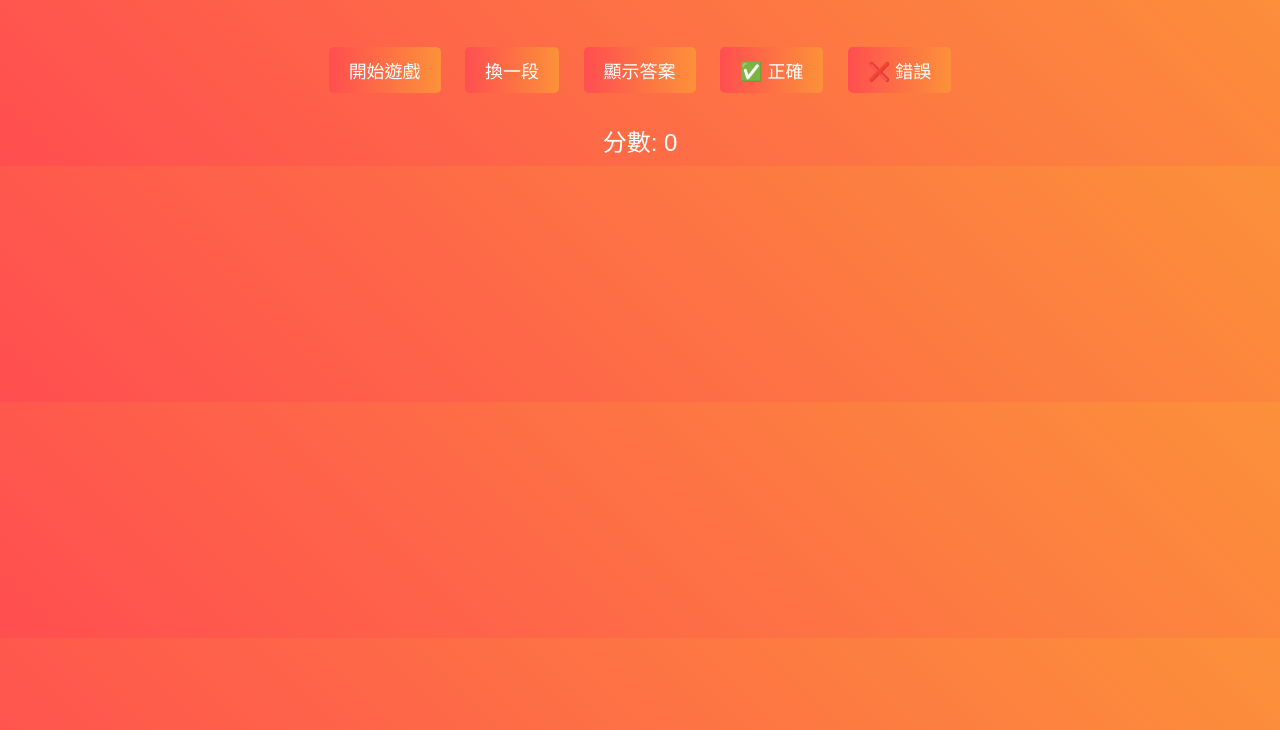
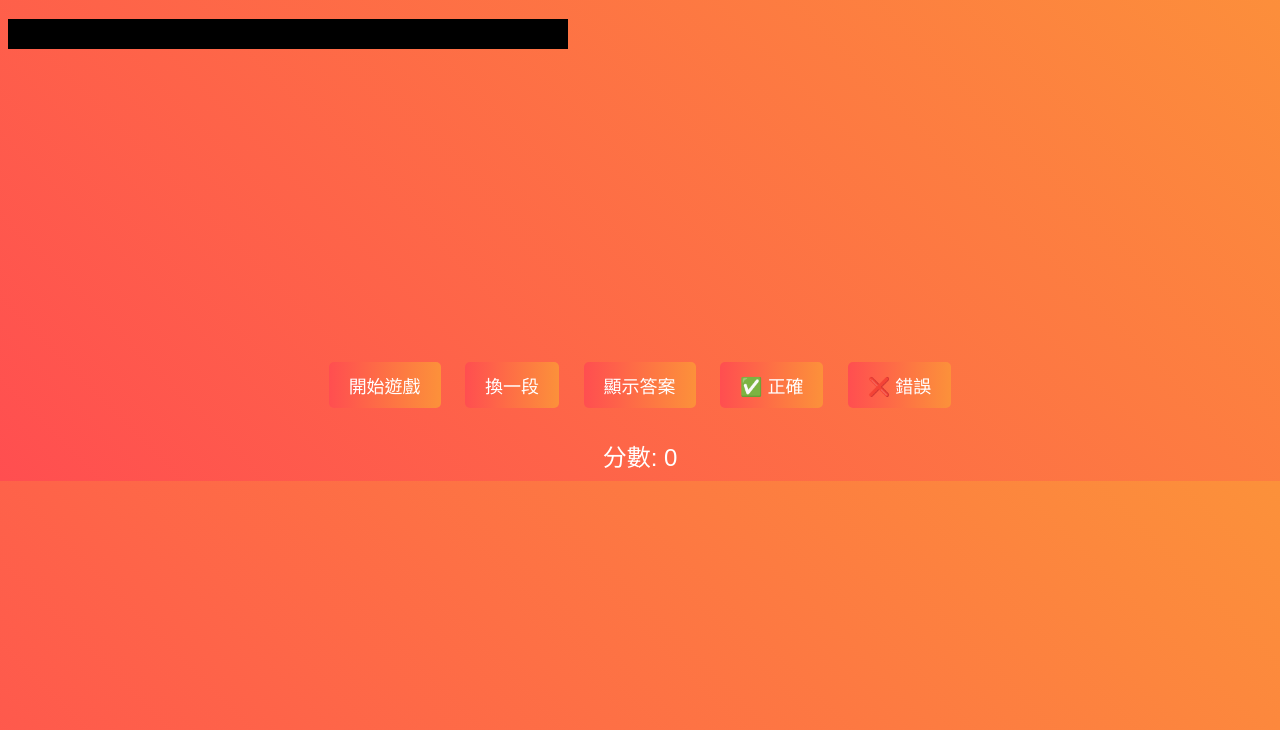
Before and after one commit to kris72730/-, a plain HTML site: page index.html in a window 1280 px wide. Shown: the part 70-800 px from the top of the page. Drawn offline with Linux system fonts and the light colour scheme.

Commit message:
Update index.html

```diff
--- a/index.html
+++ b/index.html
@@ -3,7 +3,7 @@
 <head>
     <meta charset="UTF-8">
     <meta name="viewport" content="width=device-width, initial-scale=1.0">
-    <title>啊B專有 估歌仔</title>
+    <title>啊B專享 估歌仔</title>
     <style>
         body {
             font-family: Arial, sans-serif;
@@ -72,7 +72,9 @@
 </head>
 <body>
     <h1>🎵 啊B專有 估歌仔 🎵</h1>
-    <div id="player-container">
+    <div id="player-container" style="position: relative; width: 560px; height: 315px; overflow: hidden;">
+        <div id="player" style="position: absolute; top: -30px; left: 0; width: 560px; height: 345px;"></div>
+        <div style="position: absolute; top: 0; left: 0; width: 100%; height: 30px; background: black; z-index: 10;"></div>
         <div id="player"></div>
     </div>
     <br>
```
